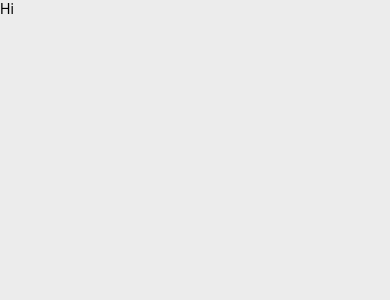
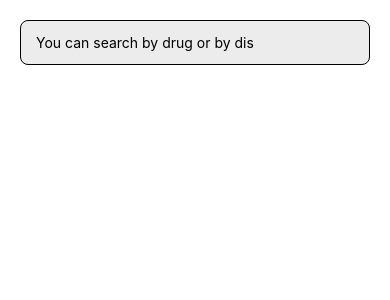
Before and after one commit to shivagunasehkaran/temedica-drug-details, a React Native app: screen / in a window 390 px wide. Shown: the top 300 px of the page. Built offline with nearby package versions, Linux system fonts and the light colour scheme.

Commit message:
Add component on Home screen

```diff
--- a/src/views/Home.js
+++ b/src/views/Home.js
@@ -1,16 +1,42 @@
-import React from 'react';
-import {SafeAreaView, View, Text} from 'react-native';
-import {styles} from './Home.style';
+import React, {useState} from 'react';
+import {SafeAreaView, Keyboard} from 'react-native';
+import InputText from '../components/InputText';
 
 const Home = () => {
+  const [keyword, setKeyword] = useState('');
+  const [isClearButtonShown, setClearButtonShown] = useState(false);
+
+  const searchFilterFunction = (text) => {
+    setKeyword(text);
+  };
+
+  // on focus listener
+  const onInputFocusHandler = () => {
+    // flag for clear button
+    setClearButtonShown(true);
+  };
+
+  // clear text input
+  const handleTextInputClear = () => {
+    setKeyword('');
+  };
+
+  // calling api for on submit (keyboard)
+  const onSubmitHandler = () => {
+    Keyboard.dismiss();
+  };
+
   return (
-    <View style={styles.container}>
       <SafeAreaView>
-        <View>
-          <Text>{'Hi'}</Text>
-        </View>
+        <InputText
+          value={keyword}
+          onChangeHandler={val => searchFilterFunction(val)}
+          onFocus={onInputFocusHandler}
+          isClearButtonShown={isClearButtonShown}
+          onClear={handleTextInputClear}
+          onSubmit={onSubmitHandler}
+        />
       </SafeAreaView>
-    </View>
   );
 };
 
```
